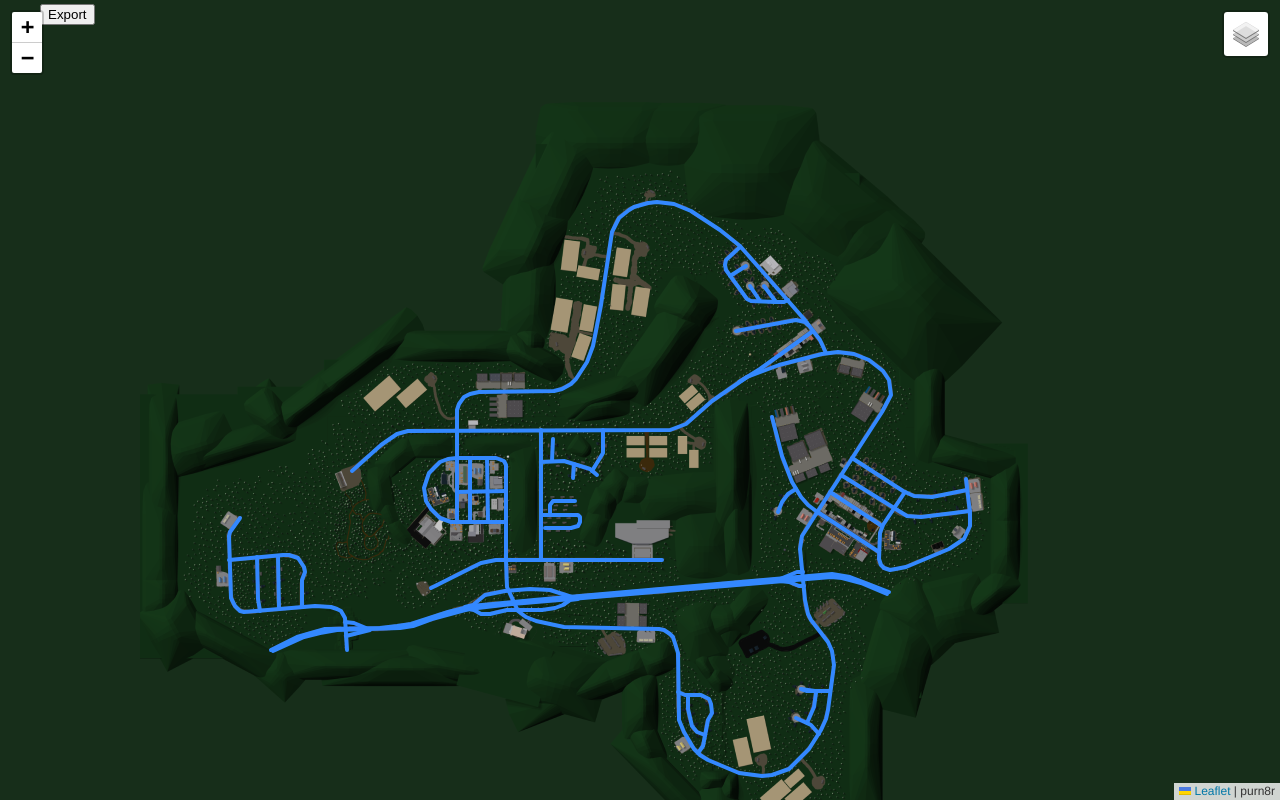
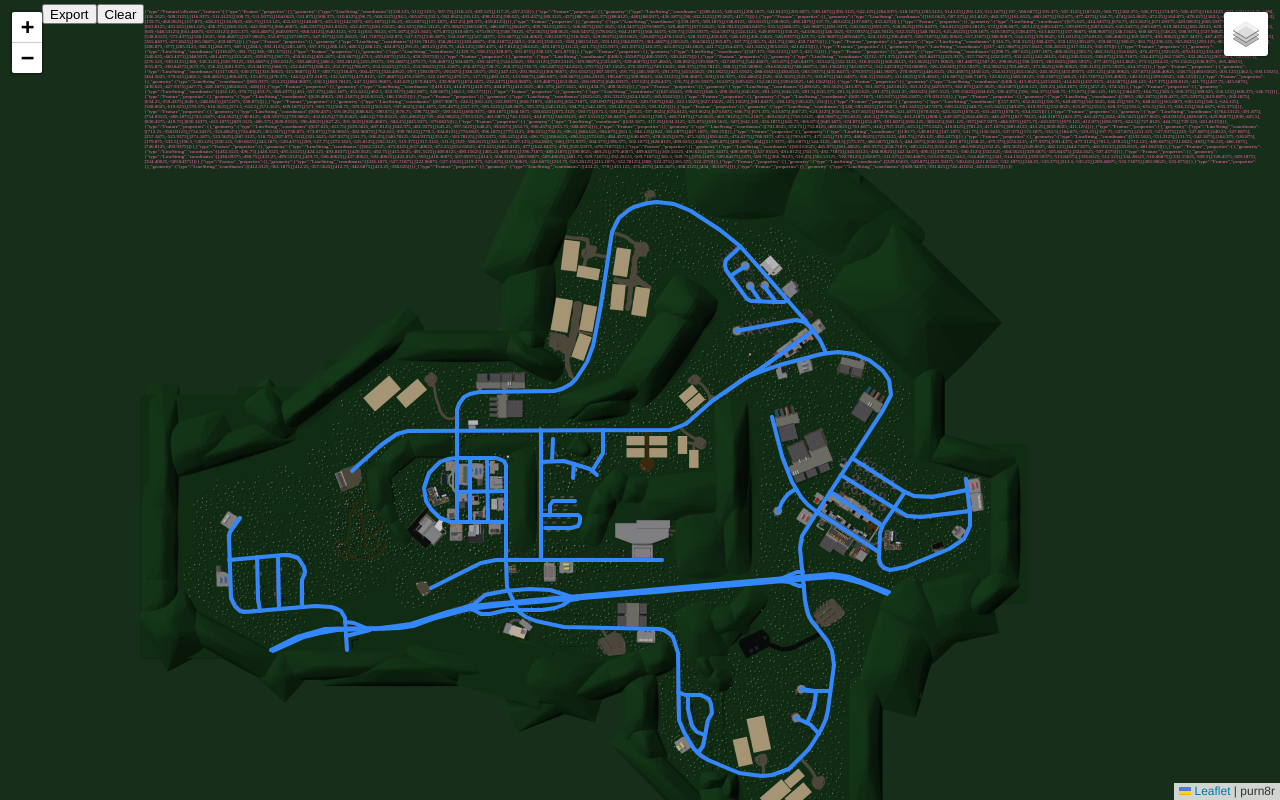
Before and after one commit to purn8r/gray-county-map, a plain HTML site: page names/index.html in a window 1280 px wide. Both pictures are taken after a click on the button "Export". Drawn offline with nearby package versions, Linux system fonts and the light colour scheme.

Commit message:
add ui exporter to /names

```diff
--- a/names/index.html
+++ b/names/index.html
@@ -27,13 +27,20 @@ html, body {
 	outline-offset: 1px;
 }
 
-#export-container {height: 2.5%; position: absolute; top: 4px; left: 40px;z-index: 400;}
+#export-container {height: 2.5%; position: absolute; top: 4px; left: 40px;z-index: 400; display: flex;margin-left: 2px;}
 #map { height: 100%; }
+.exporter {
+  font-size: 5px;
+  color:hotpink;
+}
+
 </style>
 
 <div id="map"></div>
 <div id="export-container">
-  <button id="export-button"onClick="exporter()">Export</button><p id="export-text"></p>
+  <button id="export-button"onClick="exporter()">Export</button>
+  <button id="clear-export-button"onClick="clearExporter()">Clear</button>
+  <p id="export-text" class="exporter"></p>
 </div>
 
 
@@ -183,6 +190,8 @@ function exporter() {
         fg.addLayer(layer);
          });
     console.log(JSON.stringify(fg.toGeoJSON()));
+    document.getElementById("export-text").textContent = JSON.stringify(fg.toGeoJSON())
+
     return fg.toGeoJSON()
   }
 
@@ -210,6 +219,8 @@ function exporter() {
 
   generateGeoJson()
 }
+
+function clearExporter() {document.getElementById("export-text").textContent =""}
 </script>
 
 </body>
```
